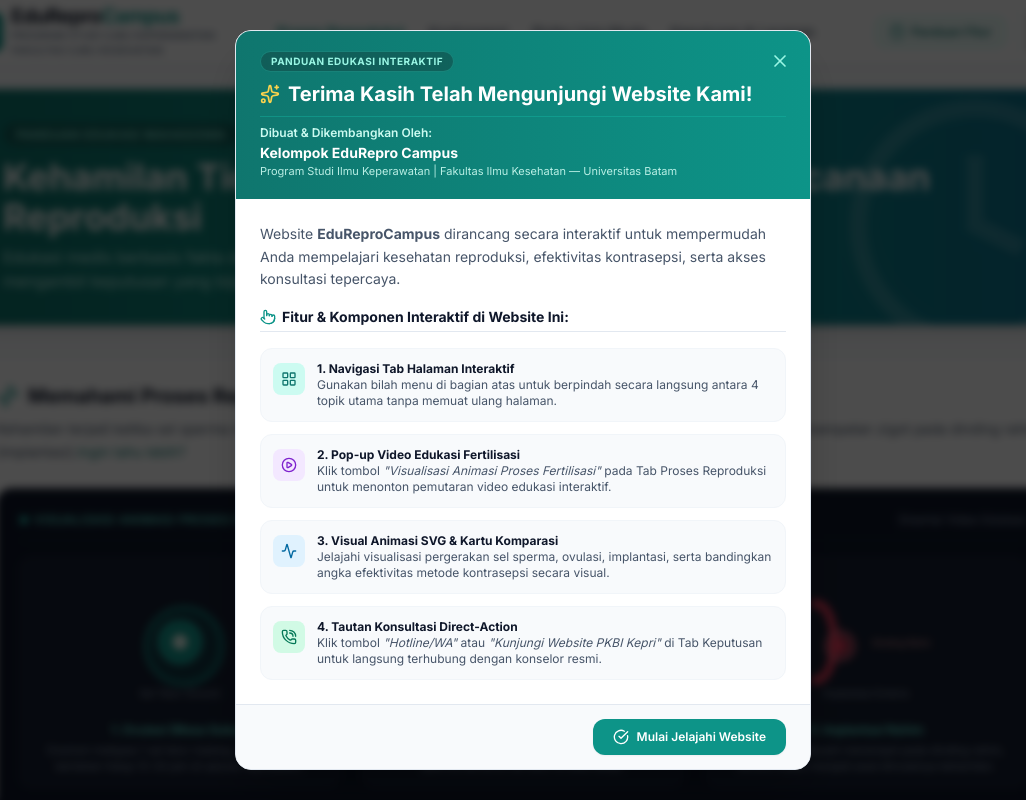
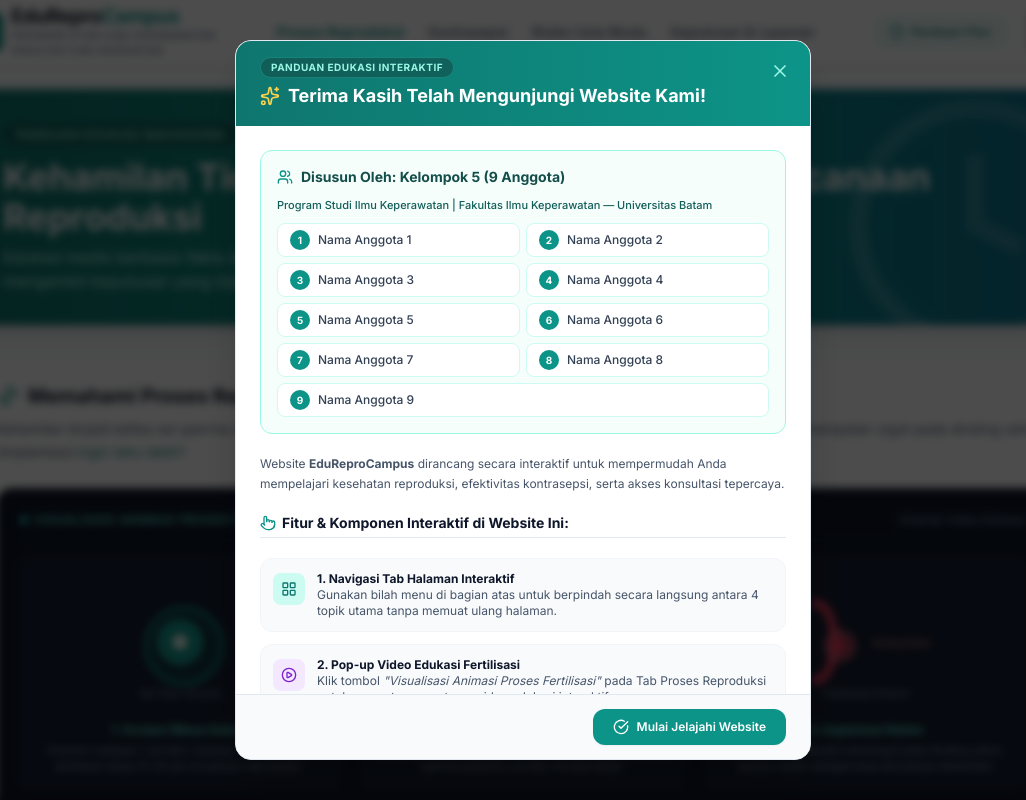
Before and after one commit to gunturklop90/EduReproCampus, a plain HTML site: page index.html in a window 1280 px wide. Shown: the top 800 px of the page, 117-1143 px from the left. Drawn offline with nearby package versions, Linux system fonts and the light colour scheme; grey boxes are pictures that could not be loaded.

Commit message:
Refactor modal pop-up for information and greetings
Updated modal pop-up content and functionality, including improved accessibility features and added member names.

```diff
--- a/index.html
+++ b/index.html
@@ -41,7 +41,7 @@
                 </div>
                 <div class="flex flex-col">
                     <span class="text-xl font-bold text-slate-900 tracking-tight leading-none">EduRepro<span class="text-teal-600">Campus</span></span>
-                    <span class="text-[10px] font-semibold text-slate-500 tracking-wider uppercase mt-0.5">Program Studi Ilmu Keperawatan<br>Fakultas Ilmu Kesehatan</br></span>
+                    <span class="text-[10px] font-semibold text-slate-500 tracking-wider uppercase mt-0.5">Program Studi Ilmu Keperawatan<br>Fakultas Ilmu Kesehatan</span>
                 </div>
             </div>
 
@@ -449,30 +449,64 @@
 
     </main>
 
-    <!-- Modal Pop-Up Informasi Fitur & Ucapan Selamat Datang -->
-    <div id="infoModal" class="fixed inset-0 z-50 flex items-center justify-center bg-black/70 backdrop-blur-sm p-4 overflow-y-auto">
-        <div class="bg-white border border-slate-200 rounded-2xl w-full max-w-xl overflow-hidden shadow-2xl relative my-auto">
-            <!-- Header Modal -->
-            <div class="bg-gradient-to-r from-teal-700 to-teal-600 text-white px-6 py-5 relative">
+    <!-- Modal Pop-Up Informasi Fitur, Ucapan, & Nama 9 Anggota Kelompok -->
+    <div id="infoModal" class="fixed inset-0 z-50 flex items-center justify-center bg-black/70 backdrop-blur-sm p-4 overflow-y-auto hidden">
+        <div class="bg-white border border-slate-200 rounded-2xl w-full max-w-xl max-h-[90vh] flex flex-col overflow-hidden shadow-2xl relative my-auto">
+
+            <!-- Header Modal (Sticky/Fixed di dalam modal) -->
+            <div class="bg-gradient-to-r from-teal-700 to-teal-600 text-white px-6 py-4 relative shrink-0">
                 <button onclick="closeInfoModal()" class="absolute top-4 right-4 text-teal-200 hover:text-white transition p-1 rounded-lg hover:bg-teal-800/50">
                     <i data-lucide="x" class="w-5 h-5"></i>
                 </button>
-                <div class="flex items-center gap-2 mb-2">
+                <div class="flex items-center gap-2 mb-1">
                     <span class="bg-teal-900/60 text-teal-200 text-[10px] font-bold px-2.5 py-0.5 rounded-full uppercase tracking-wider backdrop-blur-sm border border-teal-400/30">Panduan Edukasi Interaktif</span>
                 </div>
-                <h3 class="text-xl font-extrabold flex items-center gap-2">
+                <h3 class="text-lg font-extrabold flex items-center gap-2">
                     <i data-lucide="sparkles" class="w-5 h-5 text-amber-300"></i> Terima Kasih Telah Mengunjungi Website Kami!
                 </h3>
-                <div class="mt-2 pt-2 border-t border-teal-500/40 text-xs text-teal-100">
-                    <p class="font-semibold">Dibuat & Dikembangkan Oleh:</p>
-                    <p class="font-bold text-white text-sm mt-0.5">Kelompok EduRepro Campus</p>
-                    <p class="text-[11px] opacity-90">Program Studi Ilmu Keperawatan | Fakultas Ilmu Kesehatan — Universitas Batam</p>
-                </div>
             </div>
 
-            <!-- Body Modal -->
-            <div class="p-6 max-h-[65vh] overflow-y-auto space-y-4 text-slate-700 text-xs md:text-sm">
-                <p class="text-slate-600 leading-relaxed">
+            <!-- Body Modal (Bisa digulir / Scrollable) -->
+            <div class="p-6 overflow-y-auto space-y-5 text-slate-700 text-xs md:text-sm">
+
+                <!-- Bagian Nama 9 Anggota Kelompok -->
+                <div class="bg-teal-50/60 border border-teal-200 p-4 rounded-xl">
+                    <h4 class="font-bold text-teal-900 text-sm mb-2 flex items-center gap-2">
+                        <i data-lucide="users" class="w-4 h-4 text-teal-600"></i> Disusun Oleh: Kelompok 5 (9 Anggota)
+                    </h4>
+                    <p class="text-[11px] text-teal-800 mb-2 font-medium">Program Studi Ilmu Keperawatan | Fakultas Ilmu Keperawatan — Universitas Batam</p>
+                    <div class="grid grid-cols-1 sm:grid-cols-2 gap-1.5 text-xs text-slate-700 font-medium">
+                        <div class="bg-white px-3 py-1.5 rounded-lg border border-teal-100 flex items-center gap-2">
+                            <span class="w-5 h-5 rounded-full bg-teal-600 text-white flex items-center justify-center text-[10px] font-bold">1</span> Nama Anggota 1
+                        </div>
+                        <div class="bg-white px-3 py-1.5 rounded-lg border border-teal-100 flex items-center gap-2">
+                            <span class="w-5 h-5 rounded-full bg-teal-600 text-white flex items-center justify-center text-[10px] font-bold">2</span> Nama Anggota 2
+                        </div>
+                        <div class="bg-white px-3 py-1.5 rounded-lg border border-teal-100 flex items-center gap-2">
+                            <span class="w-5 h-5 rounded-full bg-teal-600 text-white flex items-center justify-center text-[10px] font-bold">3</span> Nama Anggota 3
+                        </div>
+                        <div class="bg-white px-3 py-1.5 rounded-lg border border-teal-100 flex items-center gap-2">
+                            <span class="w-5 h-5 rounded-full bg-teal-600 text-white flex items-center justify-center text-[10px] font-bold">4</span> Nama Anggota 4
+                        </div>
+                        <div class="bg-white px-3 py-1.5 rounded-lg border border-teal-100 flex items-center gap-2">
+                            <span class="w-5 h-5 rounded-full bg-teal-600 text-white flex items-center justify-center text-[10px] font-bold">5</span> Nama Anggota 5
+                        </div>
+                        <div class="bg-white px-3 py-1.5 rounded-lg border border-teal-100 flex items-center gap-2">
+                            <span class="w-5 h-5 rounded-full bg-teal-600 text-white flex items-center justify-center text-[10px] font-bold">6</span> Nama Anggota 6
+                        </div>
+                        <div class="bg-white px-3 py-1.5 rounded-lg border border-teal-100 flex items-center gap-2">
+                            <span class="w-5 h-5 rounded-full bg-teal-600 text-white flex items-center justify-center text-[10px] font-bold">7</span> Nama Anggota 7
+                        </div>
+                        <div class="bg-white px-3 py-1.5 rounded-lg border border-teal-100 flex items-center gap-2">
+                            <span class="w-5 h-5 rounded-full bg-teal-600 text-white flex items-center justify-center text-[10px] font-bold">8</span> Nama Anggota 8
+                        </div>
+                        <div class="bg-white px-3 py-1.5 rounded-lg border border-teal-100 flex items-center gap-2 sm:col-span-2">
+                            <span class="w-5 h-5 rounded-full bg-teal-600 text-white flex items-center justify-center text-[10px] font-bold">9</span> Nama Anggota 9
+                        </div>
+                    </div>
+                </div>
+
+                <p class="text-slate-600 leading-relaxed text-xs">
                     Website <strong>EduReproCampus</strong> dirancang secara interaktif untuk mempermudah Anda mempelajari kesehatan reproduksi, efektivitas kontrasepsi, serta akses konsultasi tepercaya.
                 </p>
 
@@ -523,8 +557,8 @@
                 </div>
             </div>
 
-            <!-- Footer Modal -->
-            <div class="bg-slate-50 border-t border-slate-200 px-6 py-3.5 flex justify-end">
+            <!-- Footer Modal (Sticky/Fixed di dalam modal) -->
+            <div class="bg-slate-50 border-t border-slate-200 px-6 py-3.5 flex justify-end shrink-0">
                 <button onclick="closeInfoModal()" class="w-full sm:w-auto bg-teal-600 hover:bg-teal-700 text-white font-semibold text-xs px-5 py-2.5 rounded-xl transition shadow-sm flex items-center justify-center gap-2">
                     <i data-lucide="check-circle" class="w-4 h-4"></i> Mulai Jelajahi Website
                 </button>
@@ -616,31 +650,35 @@
         // Set default tab
         switchTab('proses');
 
-        // Fungsi Membuka Modal Informasi Panduan Fitur
+        // Fungsi Membuka Modal Informasi Panduan Fitur & Mengunci Scroll Web (Overflow Hidden)
         function openInfoModal() {
             document.getElementById('infoModal').classList.remove('hidden');
+            document.body.style.overflow = 'hidden'; // Mencegah halaman utama bergerak/scroll
         }
 
-        // Fungsi Menutup Modal Informasi Panduan Fitur
+        // Fungsi Menutup Modal Informasi Panduan Fitur & Mengembalikan Scroll Web
         function closeInfoModal() {
             document.getElementById('infoModal').classList.add('hidden');
+            document.body.style.overflow = 'auto'; // Mengembalikan fungsi scroll halaman utama
         }
 
-        // Fungsi Membuka Modal YouTube
+        // Fungsi Membuka Modal YouTube & Mengunci Scroll Web
         function openYouTubeModal(event, url) {
             event.preventDefault();
             const modal = document.getElementById('youtubeModal');
             const iframe = document.getElementById('youtubeIframe');
             iframe.src = url + "?autoplay=1";
             modal.classList.remove('hidden');
+            document.body.style.overflow = 'hidden';
         }
 
-        // Fungsi Menutup Modal YouTube
+        // Fungsi Menutup Modal YouTube & Mengembalikan Scroll Web
         function closeYouTubeModal() {
             const modal = document.getElementById('youtubeModal');
             const iframe = document.getElementById('youtubeIframe');
             modal.classList.add('hidden');
             iframe.src = ""; // Menghentikan pemutaran video saat modal ditutup
+            document.body.style.overflow = 'auto';
         }
 
         // Menutup modal jika pengguna mengklik area luar pop-up
@@ -654,6 +692,11 @@
                 closeInfoModal();
             }
         }
+
+        // Tampilkan pop-up informasi secara otomatis saat halaman pertama kali dimuat
+        window.addEventListener('DOMContentLoaded', () => {
+            openInfoModal();
+        });
     </script>
 </body>
 </html>
```
